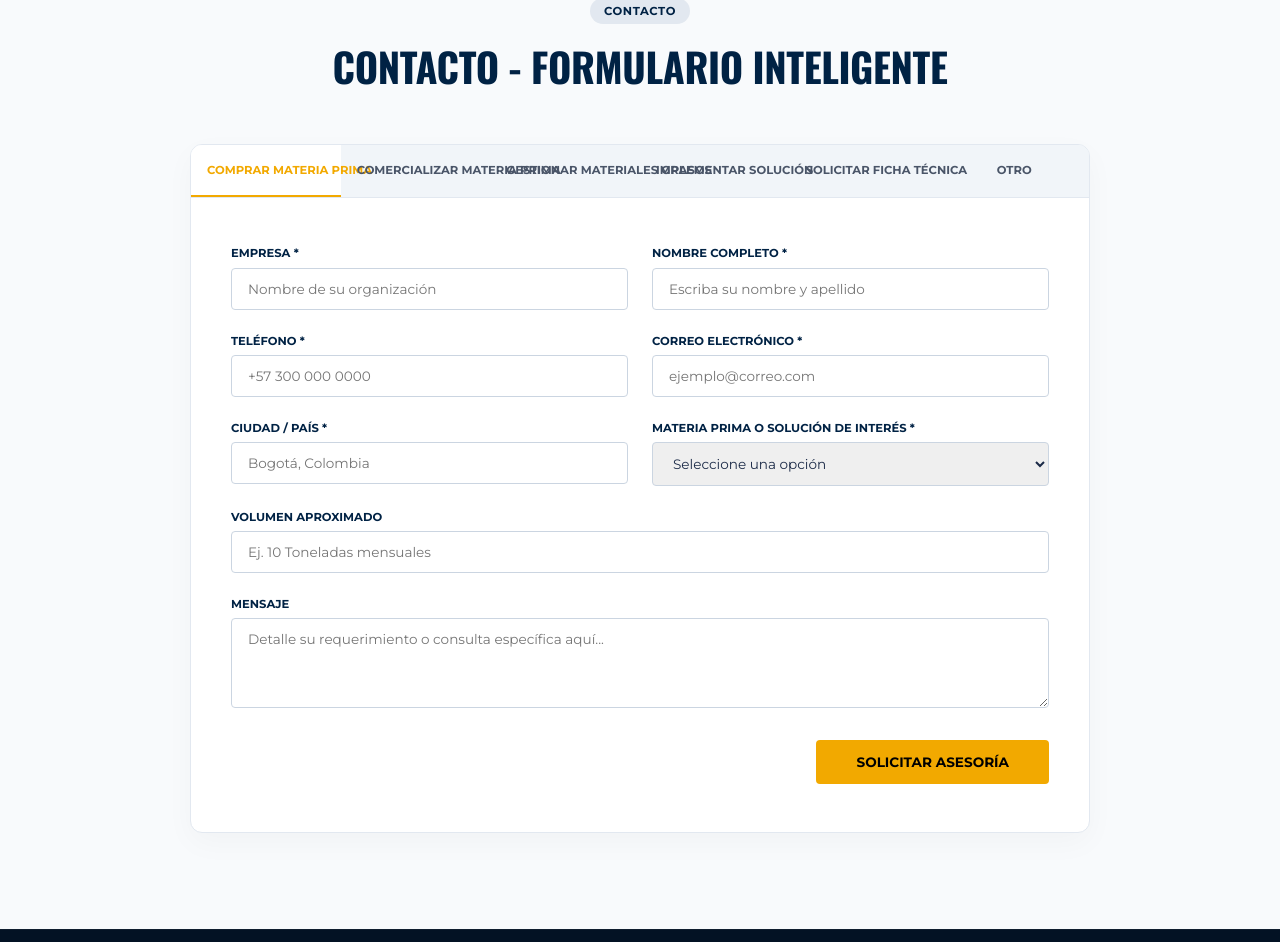
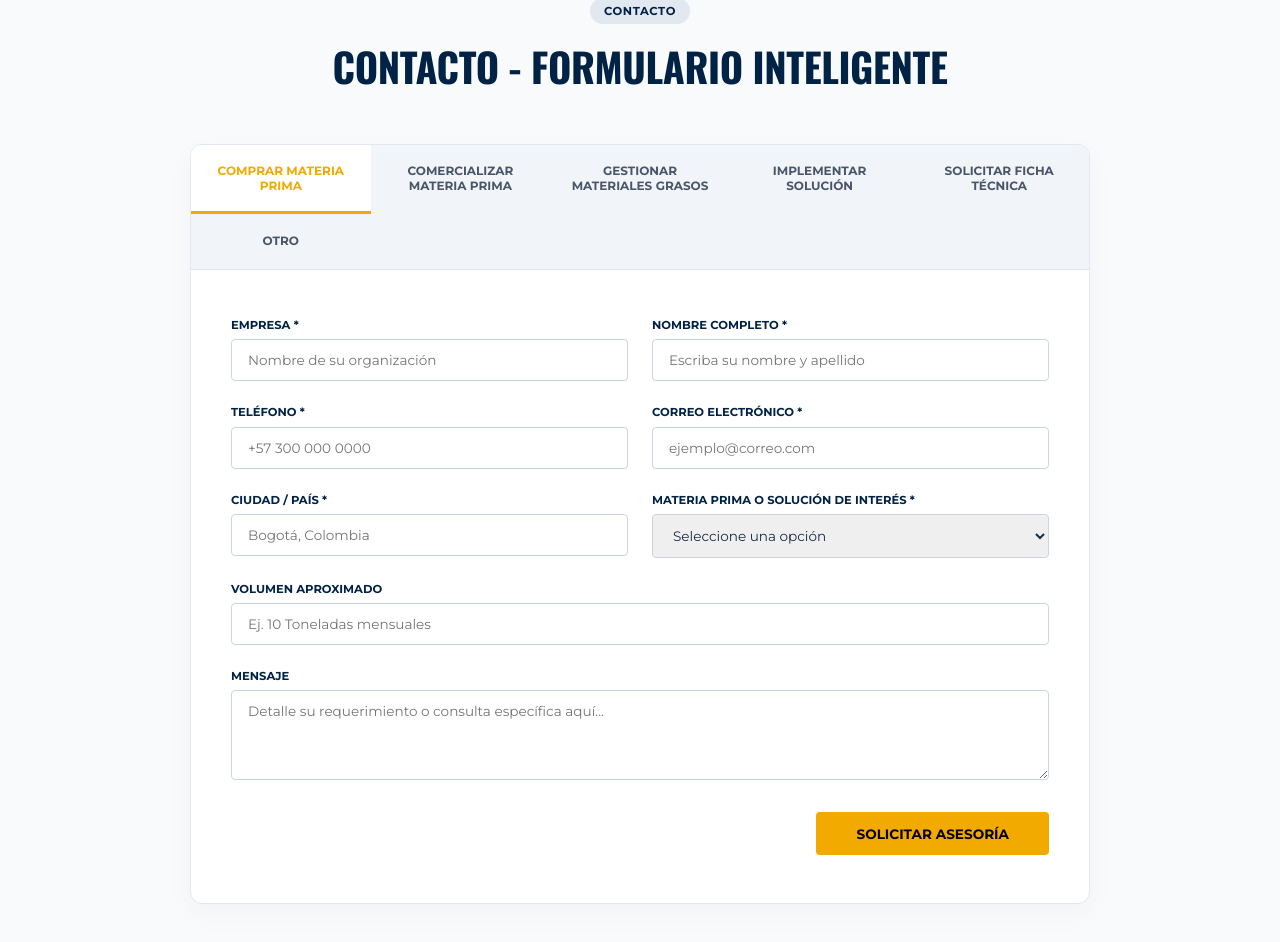
Before and after one commit to mikmusic2356/ingrasas, a Next.js app: page / in a window 1280 px wide. Shown: the part 8234-9176 px from the top of the page. Built offline with nearby package versions, Linux system fonts and the light colour scheme.

Commit message:
fix: resolve contact form tab overlaps using dynamic grid layout

```diff
--- a/src/app/globals.css
+++ b/src/app/globals.css
@@ -3339,38 +3339,41 @@ a {
 }
 
 .form-tabs-selector {
-  display: flex;
+  display: grid;
+  grid-template-columns: repeat(auto-fit, minmax(160px, 1fr));
   background-color: #f1f5f9;
   border-bottom: 1px solid #e2e8f0;
-  overflow-x: auto;
+  width: 100%;
 }
 
 .tab-btn {
-  flex: 1;
-  min-width: 130px;
   background-color: transparent;
   border: none;
   padding: 1.15rem 1rem;
-  font-size: 0.72rem;
+  font-size: 0.75rem;
   font-weight: 700;
   color: var(--color-text-medium);
   font-family: var(--font-secondary);
   text-transform: uppercase;
   cursor: pointer;
   transition: var(--transition-smooth);
-  border-bottom: 2px solid transparent;
-  white-space: nowrap;
+  border-bottom: 3px solid transparent;
+  text-align: center;
+  display: flex;
+  align-items: center;
+  justify-content: center;
+  width: 100%;
 }
 
 .tab-btn:hover {
-  background-color: rgba(0,0,0,0.02);
+  background-color: rgba(0,0,0,0.03);
   color: var(--color-blue-dark);
 }
 
 .tab-btn.active {
   background-color: #ffffff;
   color: var(--color-orange-primary);
-  border-bottom-color: var(--color-orange-primary);
+  border-bottom: 3px solid var(--color-orange-primary);
 }
 
 .contacto-smart-form {
```
